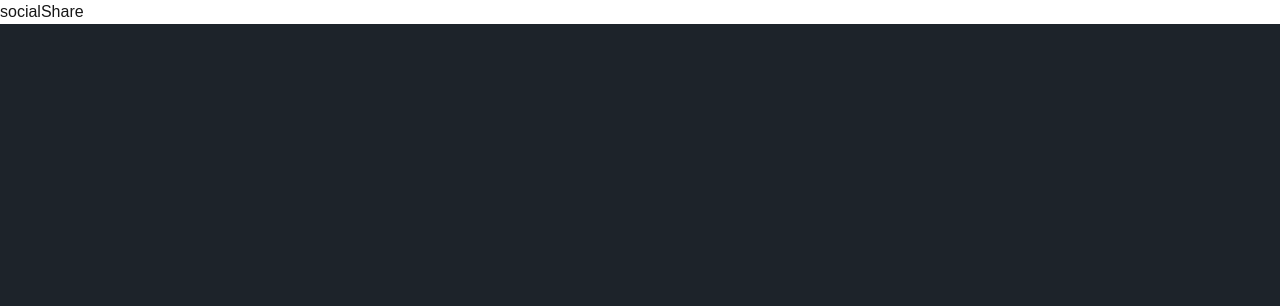
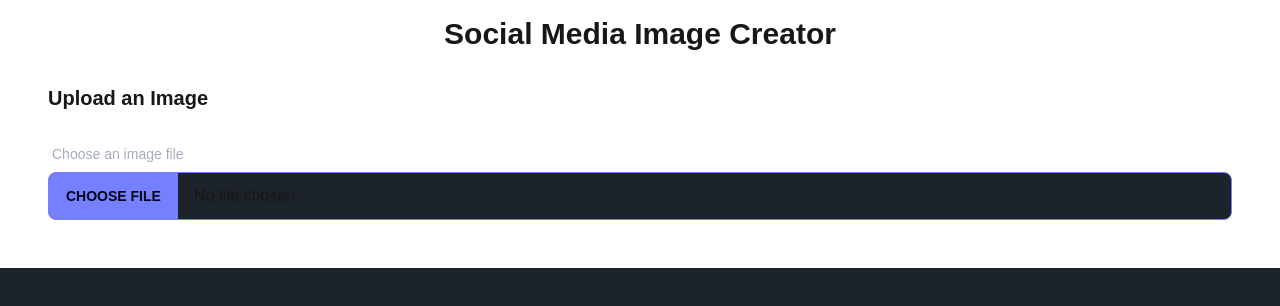
Before and after one commit to niks-nikhil-anand/Cloudinary_SAAS, a Next.js app: page /social-share in a window 1280 px wide. Shown: the top 306 px of the page. Built offline with nearby package versions, Linux system fonts and the light colour scheme.

Commit message:
Fix some bugs in the middleware

```diff
--- a/app/(app)/social-share/page.tsx
+++ b/app/(app)/social-share/page.tsx
@@ -109,6 +109,28 @@ export default function socialShare() {
 
 
   return (
-    <div>socialShare</div>
+    <div className='container mx-auto p-4  '>
+      <h1 className='text-3xl font-bold text-center'>
+        Social Media Image Creator
+        </h1>
+
+        <div className="card">
+            <div className="card-body">
+              <h2 className="card-title mb-4">Upload an Image</h2>
+              <div className="form-control">
+                <label className="label">
+                  <span className="label-text">Choose an image file</span>
+                </label>
+                <input
+                  type="file"
+                  onChange={handleFileUpload}
+                  className="file-input file-input-bordered file-input-primary w-full"
+                />
+              </div>
+              </div>
+              </div>
+
+
+    </div>
   )
 }
```
Also changed, not shown: middleware.ts (+6 -6 lines).
